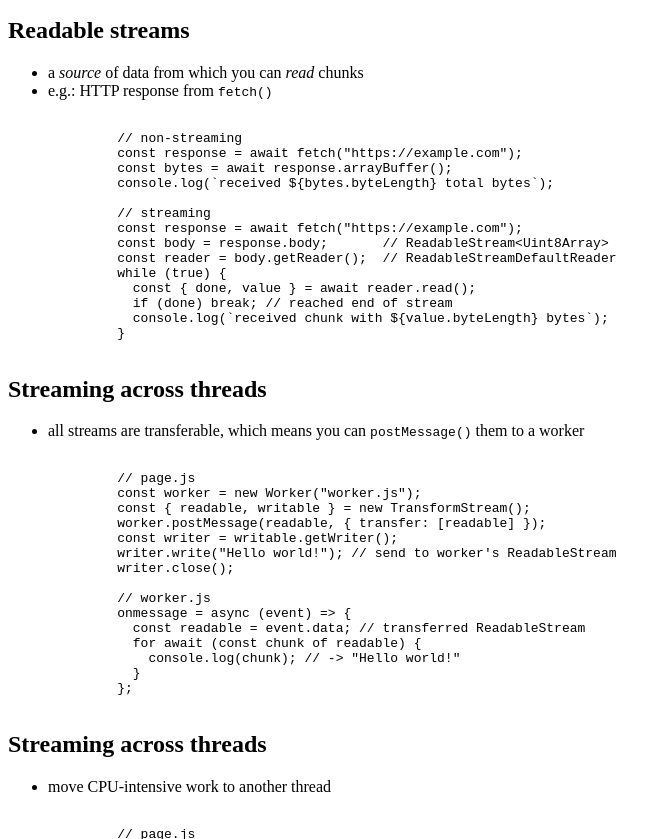
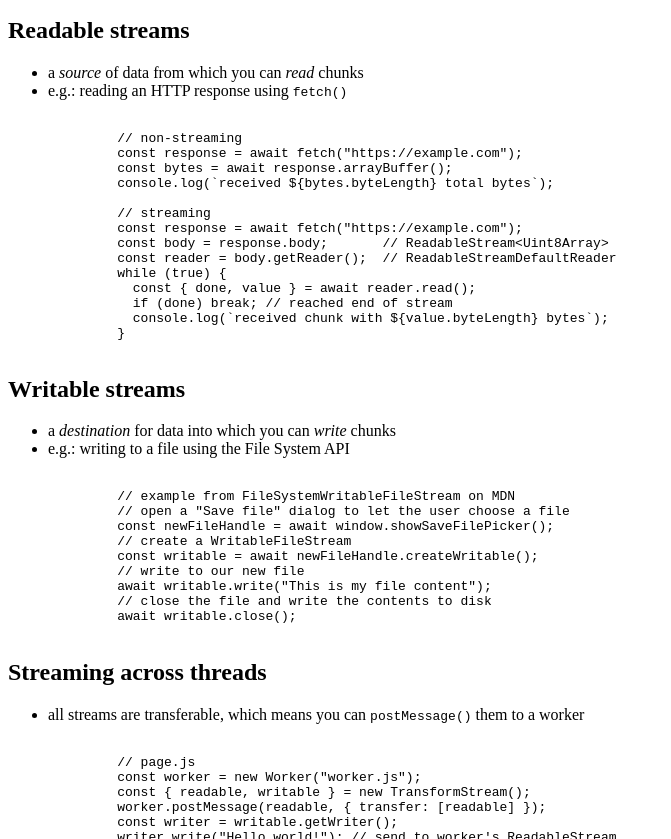
Before and after one commit to MattiasBuelens/web-streams-talk, a website built with Vite: page index.html in a window 1280 px wide. Shown: the part 428-1267 px from the top of the page, without its empty margins (0-671 px from the left). Built offline with nearby package versions, Linux system fonts and the light colour scheme; what reveal.js would draw is missing.

Commit message:
Explain writable streams

```diff
--- a/index.html
+++ b/index.html
@@ -97,7 +97,7 @@
                 <em>read</em> chunks
               </li>
               <li>
-                e.g.: HTTP response from
+                e.g.: reading an HTTP response using
                 <code class="language-js">fetch()</code>
               </li>
             </ul>
@@ -116,6 +116,27 @@
                 if (done) break; // reached end of stream
                 console.log(`received chunk with ${value.byteLength} bytes`);
               }
+            </code></pre>
+          </section>
+          <section>
+            <h2>Writable streams</h2>
+            <ul>
+              <li>
+                a <em>destination</em> for data into which you can
+                <em>write</em> chunks
+              </li>
+              <li>e.g.: writing to a file using the File System API</li>
+            </ul>
+            <pre><code class="language-js" data-trim data-line-numbers data-noescape>
+              // example from FileSystemWritableFileStream on MDN
+              // open a "Save file" dialog to let the user choose a file
+              const newFileHandle = await window.showSaveFilePicker();
+              // create a WritableFileStream
+              const writable = await newFileHandle.createWritable();
+              // write to our new file
+              await writable.write("This is my file content");
+              // close the file and write the contents to disk
+              await writable.close();
             </code></pre>
           </section>
           <section>
```
